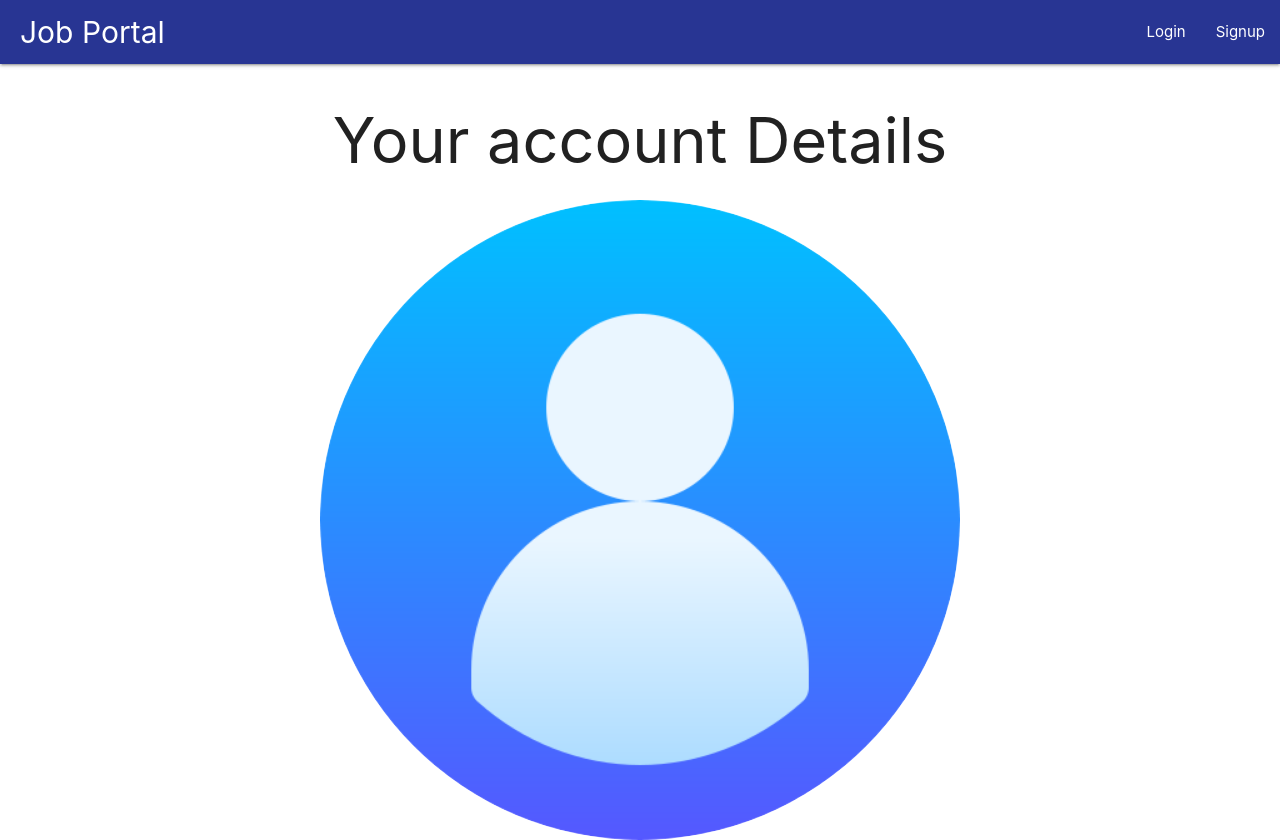
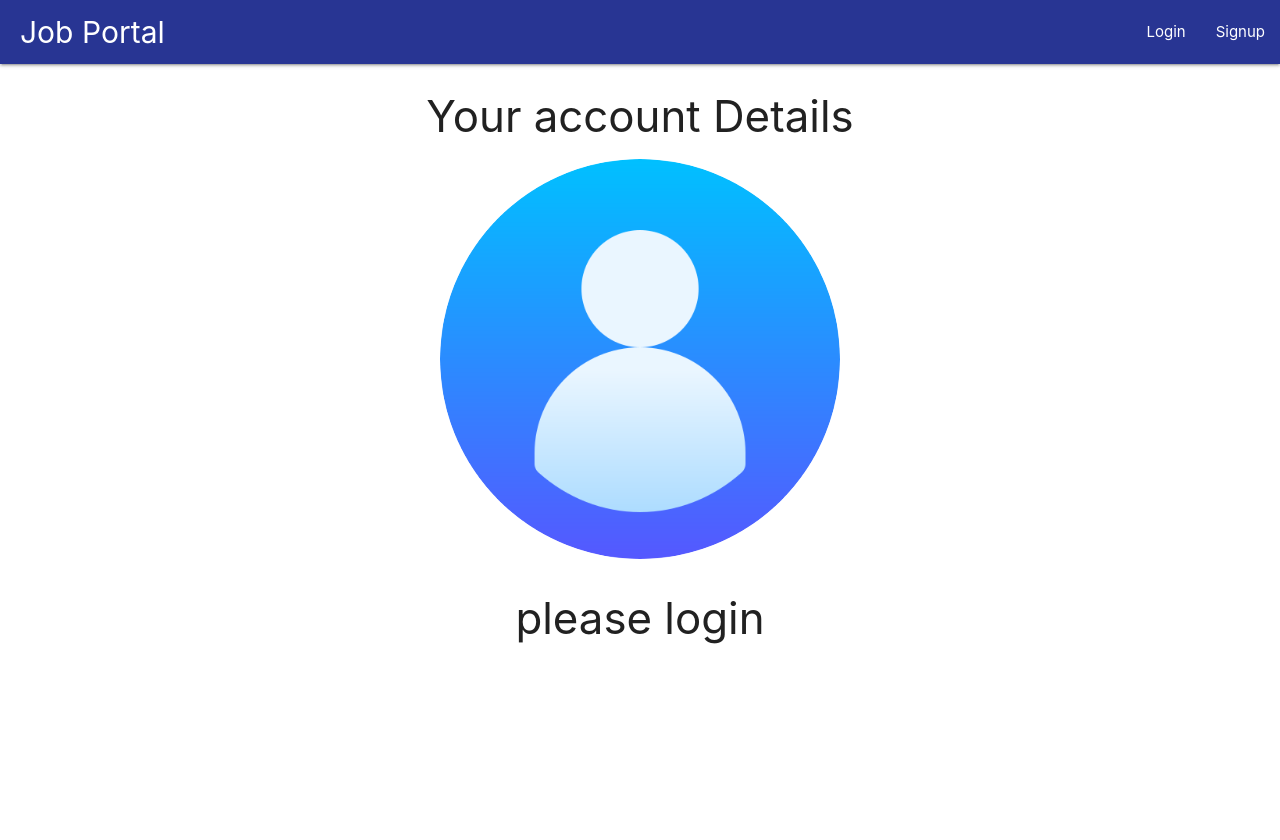
Before and after one commit to Abhithakur7080/Jop-portal, a plain HTML site: page public/index.html in a window 1280 px wide. Shown: the top 840 px of the page. After the commit the page ends 800 px from the top, so only its background shows below. Drawn offline with nearby package versions, Linux system fonts and the light colour scheme; no server answers.

Commit message:
image align properly

```diff
--- a/public/index.html
+++ b/public/index.html
@@ -232,13 +232,13 @@
       </div>
     </div>
     <div class="center" style="margin-bottom: 100px">
-      <h1>Your account Details</h1>
+      <h3>Your account Details</h3>
       <img
         id="profileImg"
         src="user.png"
         alt="noImage"
         class="circle"
-        style="width: 50%; height: auto"
+        style="max-width: 400px; min-width: 250px; height: auto"
       />
       <div class="userDetails"></div>
     </div>
```
Also changed, not shown: firebase.json.
